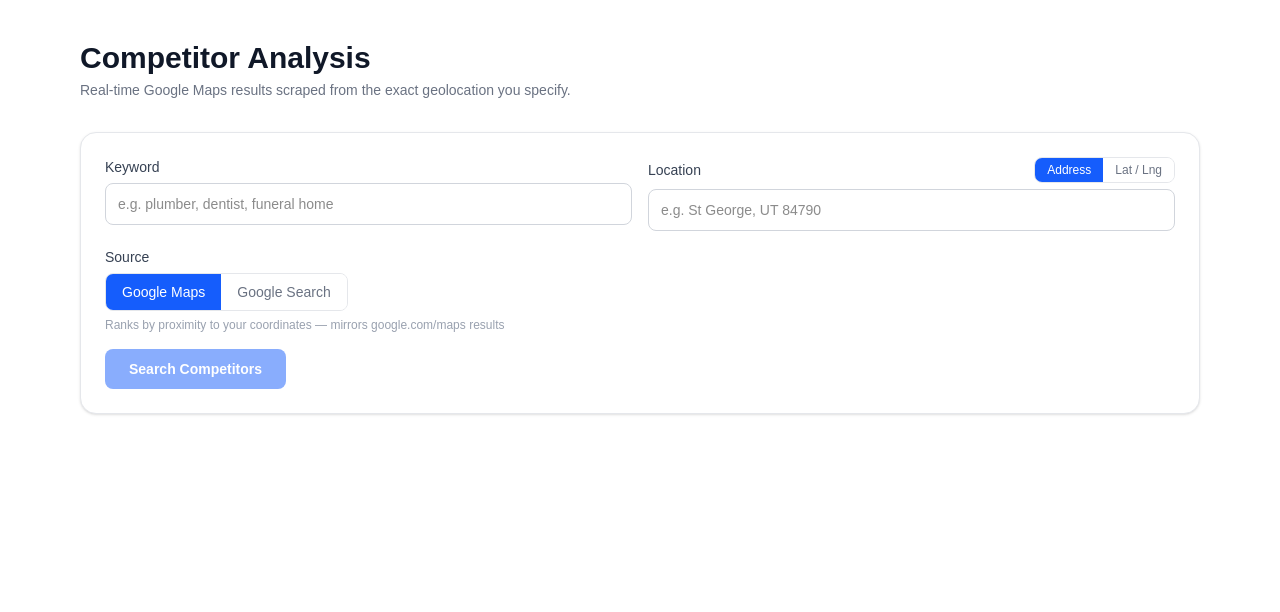
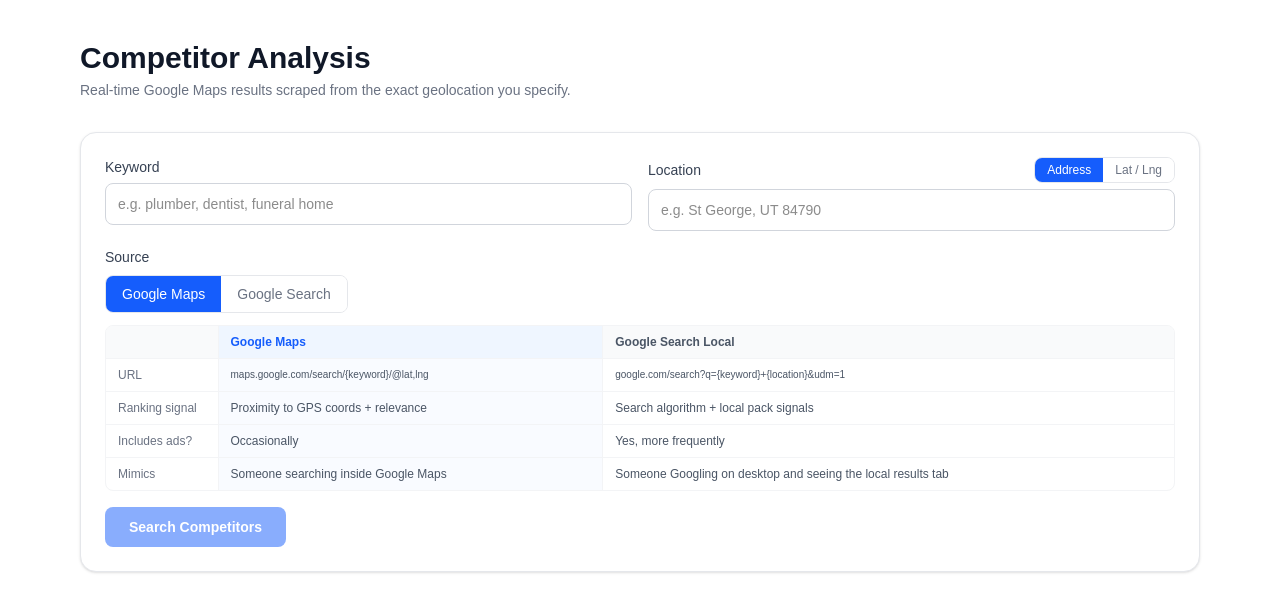
Before and after one commit to ralphgrrm18/competitor-analysis, a Next.js app: page / in a window 1280 px wide. Shown: the top 612 px of the page. Built offline with nearby package versions, Linux system fonts and the light colour scheme.

Commit message:
Add source comparison table to toggle

```diff
--- a/app/page.tsx
+++ b/app/page.tsx
@@ -169,7 +169,7 @@
           </div>
 
           {/* Row 2: Source toggle */}
-          <div className="flex flex-col gap-1.5">
+          <div className="flex flex-col gap-2">
             <label className="text-sm font-medium text-gray-700">Source</label>
             <div className="flex rounded-lg border border-gray-200 overflow-hidden text-sm w-fit">
               <button
@@ -195,11 +195,61 @@
                 Google Search
               </button>
             </div>
-            <p className="text-xs text-gray-400">
-              {scrapeMode === "maps"
-                ? "Ranks by proximity to your coordinates — mirrors google.com/maps results"
-                : "Ranks by search algorithm + local signals — mirrors google.com/search local tab"}
-            </p>
+
+            {/* Comparison table */}
+            <div className="overflow-x-auto rounded-lg border border-gray-100 text-xs mt-1">
+              <table className="w-full border-collapse">
+                <thead>
+                  <tr className="bg-gray-50">
+                    <th className="w-28 px-3 py-2 text-left font-medium text-gray-500 border-b border-r border-gray-100" />
+                    <th className={`px-3 py-2 text-left font-semibold border-b border-r border-gray-100 transition-colors ${scrapeMode === "maps" ? "text-blue-600 bg-blue-50" : "text-gray-600"}`}>
+                      Google Maps
+                    </th>
+                    <th className={`px-3 py-2 text-left font-semibold border-b border-gray-100 transition-colors ${scrapeMode === "search" ? "text-blue-600 bg-blue-50" : "text-gray-600"}`}>
+                      Google Search Local
+                    </th>
+                  </tr>
+                </thead>
+                <tbody className="divide-y divide-gray-100">
+                  <tr>
+                    <td className="px-3 py-2 font-medium text-gray-500 border-r border-gray-100 whitespace-nowrap">URL</td>
+                    <td className={`px-3 py-2 text-gray-600 border-r border-gray-100 font-mono text-[10px] ${scrapeMode === "maps" ? "bg-blue-50/40" : ""}`}>
+                      maps.google.com/search/&#123;keyword&#125;/@lat,lng
+                    </td>
+                    <td className={`px-3 py-2 text-gray-600 font-mono text-[10px] ${scrapeMode === "search" ? "bg-blue-50/40" : ""}`}>
+                      google.com/search?q=&#123;keyword&#125;+&#123;location&#125;&amp;udm=1
+                    </td>
+                  </tr>
+                  <tr>
+                    <td className="px-3 py-2 font-medium text-gray-500 border-r border-gray-100 whitespace-nowrap">Ranking signal</td>
+                    <td className={`px-3 py-2 text-gray-600 border-r border-gray-100 ${scrapeMode === "maps" ? "bg-blue-50/40" : ""}`}>
+                      Proximity to GPS coords + relevance
+                    </td>
+                    <td className={`px-3 py-2 text-gray-600 ${scrapeMode === "search" ? "bg-blue-50/40" : ""}`}>
+                      Search algorithm + local pack signals
+                    </td>
+                  </tr>
+                  <tr>
+                    <td className="px-3 py-2 font-medium text-gray-500 border-r border-gray-100 whitespace-nowrap">Includes ads?</td>
+                    <td className={`px-3 py-2 text-gray-600 border-r border-gray-100 ${scrapeMode === "maps" ? "bg-blue-50/40" : ""}`}>
+                      Occasionally
+                    </td>
+                    <td className={`px-3 py-2 text-gray-600 ${scrapeMode === "search" ? "bg-blue-50/40" : ""}`}>
+                      Yes, more frequently
+                    </td>
+                  </tr>
+                  <tr>
+                    <td className="px-3 py-2 font-medium text-gray-500 border-r border-gray-100 whitespace-nowrap">Mimics</td>
+                    <td className={`px-3 py-2 text-gray-600 border-r border-gray-100 ${scrapeMode === "maps" ? "bg-blue-50/40" : ""}`}>
+                      Someone searching inside Google Maps
+                    </td>
+                    <td className={`px-3 py-2 text-gray-600 ${scrapeMode === "search" ? "bg-blue-50/40" : ""}`}>
+                      Someone Googling on desktop and seeing the local results tab
+                    </td>
+                  </tr>
+                </tbody>
+              </table>
+            </div>
           </div>
 
           <button
```
